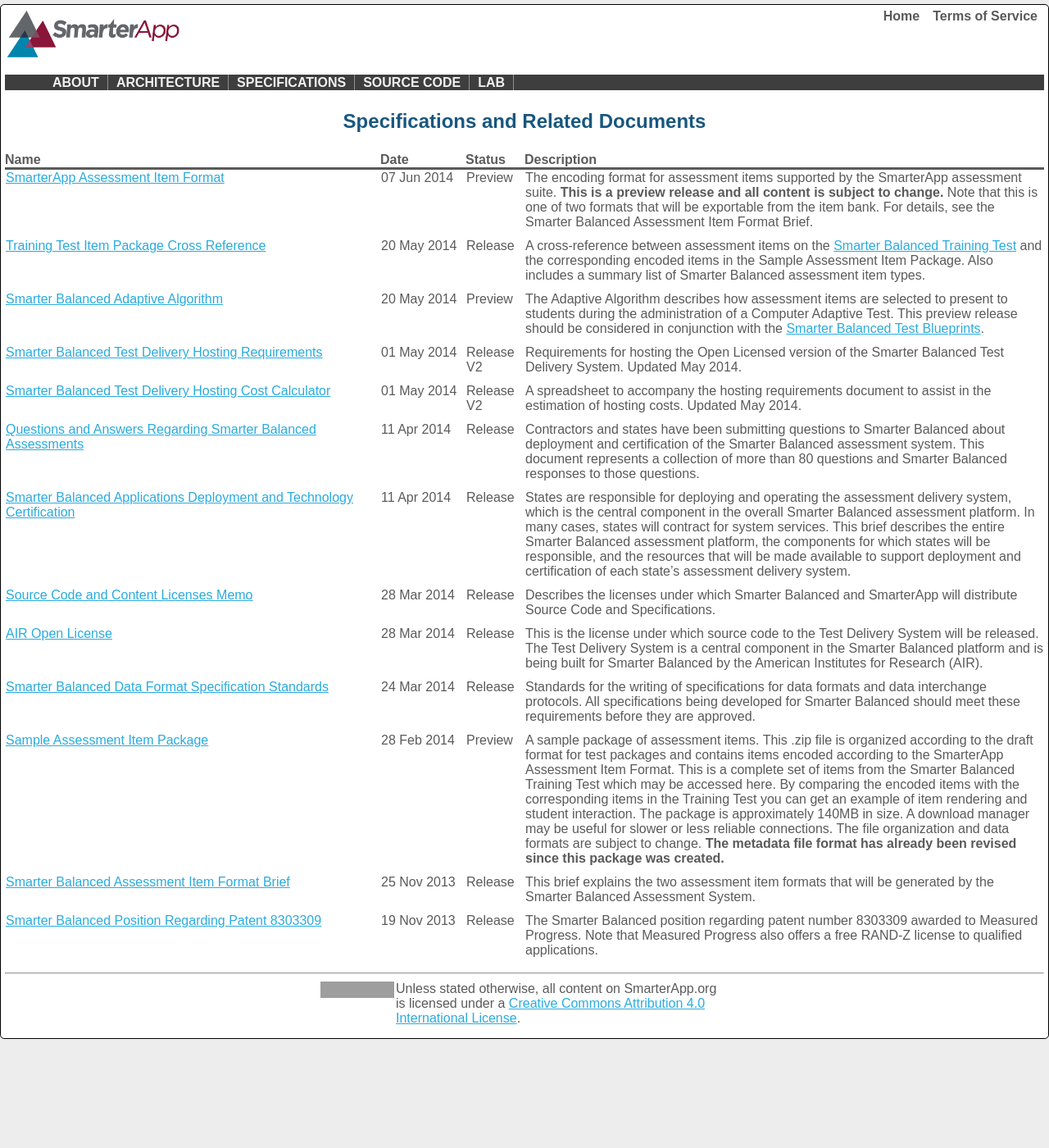
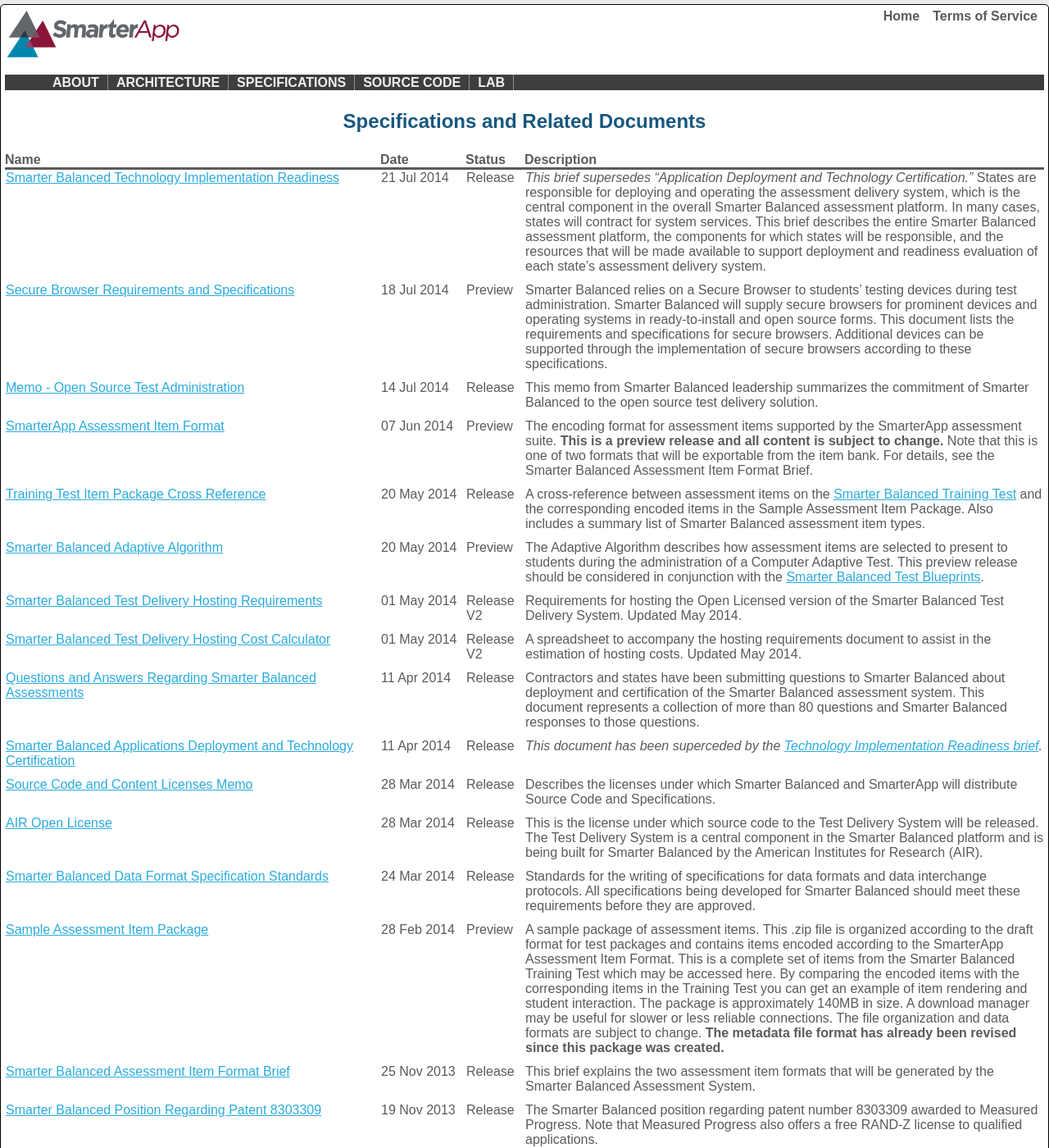
Before and after one commit to SmarterApp/smarterapp.github.io, a Jekyll site: the page built from specifications.html, in a window 1280 px wide and 1400 px high. Shown: the whole window at 82% size. Built offline with Jekyll 4.4.1, drawn with Linux system fonts in a browser that asks for light colours; grey boxes are pictures that could not be loaded.

Commit message:
Three New Documents Posted to Specifications
Open Source Proposition Memo, Technology Implementation Readiness, and
Secure Browser Specification added

```diff
--- a/_posts/2014-04-11-specs-AppDeploymentTechCertification.md
+++ b/_posts/2014-04-11-specs-AppDeploymentTechCertification.md
@@ -6,4 +6,6 @@
 docurl: /documents/Smarter_Balanced_Applications_Deployment_and_Technology_Certification.pdf
 status: Release
 ---
-States are responsible for deploying and operating the assessment delivery system, which is the central component in the overall Smarter Balanced assessment platform. In many cases, states will contract for system services. This brief describes the entire Smarter Balanced assessment platform, the components for which states will be responsible, and the resources that will be made available to support deployment and certification of each state's assessment delivery system.
+_This document has been superceded by the [Technology Implementation Readiness brief](http://www.smarterapp.org/spec/2014/07/21/specs-TechImplementationReadiness.html)._
+
+States are responsible for deploying and operating the assessment delivery system, which is the central component in the overall Smarter Balanced assessment platform. In many cases, states will contract for system services. This brief describes the entire Smarter Balanced assessment platform, the components for which states will be responsible, and the resources that will be made available to support deployment of each state's assessment delivery system.
--- /dev/null
+++ b/_posts/2014-07-14-specs-OpenSourceProposition.md
@@ -0,0 +1,9 @@
+---
+layout: spec
+category: spec
+title: Memo - Open Source Test Administration
+date: 2014-07-14
+docurl: /documents/Memo_OpenSourceProposition_2014-07-14.pdf
+status: Release
+---
+This memo from Smarter Balanced leadership summarizes the commitment of Smarter Balanced to the open source test delivery solution.
--- /dev/null
+++ b/_posts/2014-07-18-specs-SecureBrowserSpecification.md
@@ -0,0 +1,9 @@
+---
+layout: spec
+category: spec
+title: Secure Browser Requirements and Specifications
+date: 2014-07-18
+docurl: /documents/SecureBrowserRequirementsSpecifications_0-3.pdf
+status: Preview
+---
+Smarter Balanced relies on a Secure Browser to students' testing devices during test administration. Smarter Balanced will supply secure browsers for prominent devices and operating systems in ready-to-install and open source forms. This document lists the requirements and specifications for secure browsers. Additional devices can be supported through the implementation of secure browsers according to these specifications.
--- /dev/null
+++ b/_posts/2014-07-21-specs-TechImplementationReadiness.md
@@ -0,0 +1,9 @@
+---
+layout: spec
+category: spec
+title: Smarter Balanced Technology Implementation Readiness
+date: 2014-07-21
+docurl: /documents/Technology_Implementation_Readiness_v1-1.pdf
+status: Release
+---
+_This brief supersedes "Application Deployment and Technology Certification."_ States are responsible for deploying and operating the assessment delivery system, which is the central component in the overall Smarter Balanced assessment platform. In many cases, states will contract for system services. This brief describes the entire Smarter Balanced assessment platform, the components for which states will be responsible, and the resources that will be made available to support deployment and readiness evaluation of each state's assessment delivery system.
--- a/xsd/saaif/v1p0/test.html
+++ /dev/null
@@ -1 +0,0 @@
-<p>This is a test</p>
```
Also changed, not shown: 6 other files.
